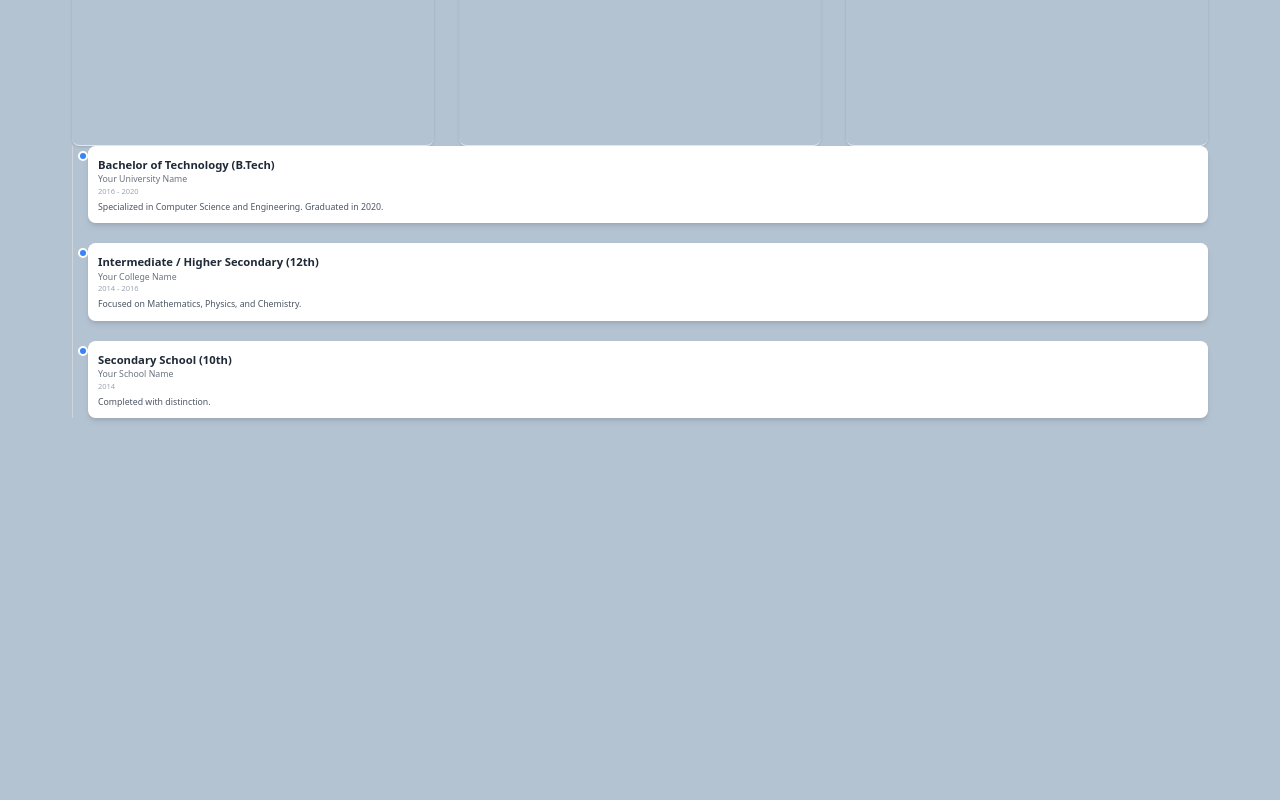
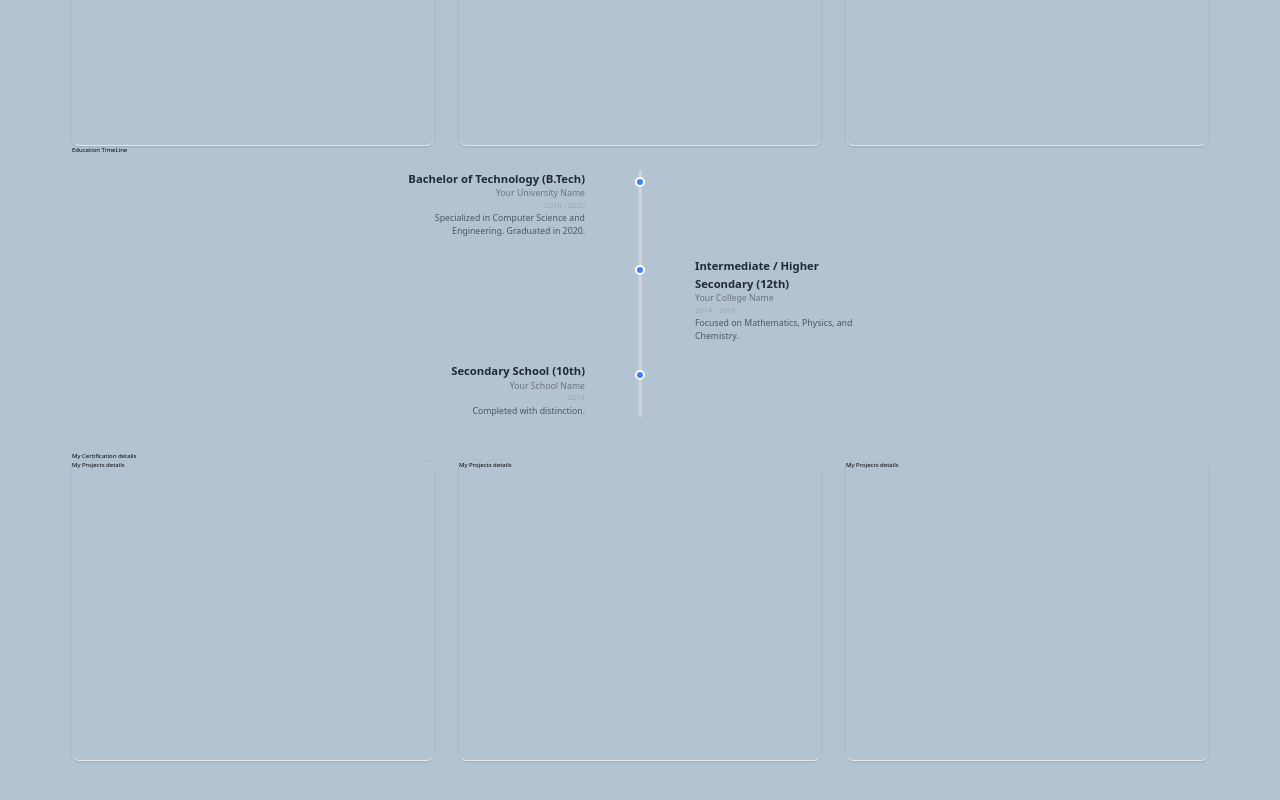
Before and after one commit to NOORMOHAMMED789/noor-portfolio, a Next.js app: page / in a window 1280 px wide. Shown: the part 552-1352 px from the top of the page. Before the commit the page ends 1102 px from the top, so only its background shows below. Built offline with nearby package versions, Linux system fonts and the light colour scheme; a web font is replaced by a local one.

Commit message:
Added the certifications component

```diff
--- a/src/app/components/EducationTimeline.tsx
+++ b/src/app/components/EducationTimeline.tsx
@@ -17,22 +17,37 @@ const EducationTimeline: React.FC<EducationTimelineProps> = ({ items = [] }) =>
   if (items.length === 0) items = educationData;
 
   return (
-    <div className="relative border-l border-gray-300 pl-6">
-      {items.map((item) => (
-        <div key={item.id} className="mb-8 relative">
-          <span className="absolute -left-[10px] top-2 w-4 h-4 rounded-full bg-blue-500 border-2 border-white" />
+    <>
+      <h2>Education TimeLine</h2>
+      <div className="relative border-l-0 py-6">
+        <div className="relative mx-auto w-full max-w-3xl">
+          <div className="absolute left-1/2 top-0 h-full w-1 bg-gray-300 transform -translate-x-1/2" />
 
-          <div className="bg-white p-4 rounded-xl shadow-md">
+          {items.map((item, idx) => {
+            const isLeft = idx % 2 === 0;
+            return (
+              <div
+                key={item.id}
+                className={`mb-8 flex w-full items-center justify-${isLeft ? "start" : "end"} relative`}
+              >
+                <span className="absolute left-1/2 top-3 w-4 h-4 rounded-full bg-blue-500 border-2 border-white transform -translate-x-1/2" />
+
+                <div
+                  className={`w-5/12 ${isLeft ? "text-right pr-6" : "text-left pl-6"}`}
+                >
                   <h3 className="text-lg font-semibold text-gray-800">{item.title}</h3>
                   <p className="text-sm text-gray-500">{item.institution}</p>
                   <p className="text-xs text-gray-400">{item.year}</p>
                   {item.description && (
-              <p className="mt-2 text-gray-600 text-sm">{item.description}</p>
+                    <p className="mt-1 text-gray-600 text-sm">{item.description}</p>
                   )}
                 </div>
               </div>
-      ))}
+            );
+          })}
         </div>
+      </div>
+    </>
   );
 };
 
--- /dev/null
+++ b/src/app/components/MyCertifications.tsx
@@ -0,0 +1,25 @@
+import React from "react";
+import Card from "./Card";
+
+type CertificationsProps = Omit<React.ComponentProps<typeof Card>, "children">;
+
+const MyCertifications: React.FC<CertificationsProps> = (props) => {
+  return (
+    <>
+      <h2>My Certification details</h2>
+      <section className="flex flex-wrap lg:justify-between lg:items-center lg:gap-10">
+      <Card {...props} className='grow lg:grow'>
+        <div>My Projects details</div>
+      </Card>
+      <Card {...props} className="grow lg:grow">
+        <div>My Projects details</div>
+      </Card>
+      <Card {...props} className="grow lg:grow">
+        <div>My Projects details</div>
+      </Card>
+      </section>
+    </>
+  );
+};
+
+export default MyCertifications;
--- a/src/app/page.tsx
+++ b/src/app/page.tsx
@@ -1,6 +1,7 @@
 import EducationTimeline from "./components/EducationTimeline";
 import Header from "./components/Header";
 import HomePage from "./components/HomePage";
+import MyCertifications from "./components/MyCertifications";
 import MyProjects from "./components/MyProjects";
 
 export default function Home() {
@@ -11,6 +12,7 @@ export default function Home() {
         <HomePage />
         <MyProjects />
         <EducationTimeline />
+        <MyCertifications />
       </div>
     </>
   );
```
Lines whose indentation alone changed are shown as unchanged.
